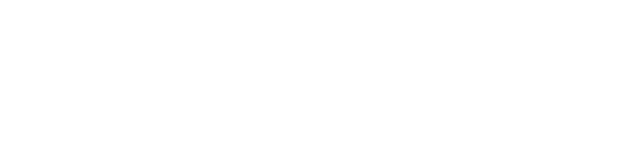
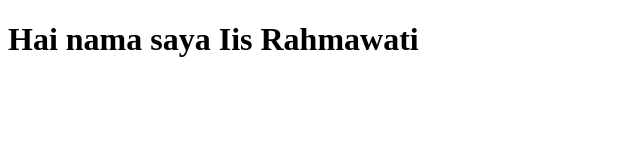
Before and after one commit to iisrahmaa/project, a plain HTML site: page index.html in a window 1280 px wide. Shown: the whole page, without its empty margins (0-640 px from the left). Drawn offline with Linux system fonts and the light colour scheme.

Commit message:
Update index.html

```diff
--- a/index.html
+++ b/index.html
@@ -7,6 +7,6 @@
     <title>Document</title>
 </head>
 <body>
-
+    <h1>Hai nama saya Iis Rahmawati</h1>
 </body>
 </html>
```
